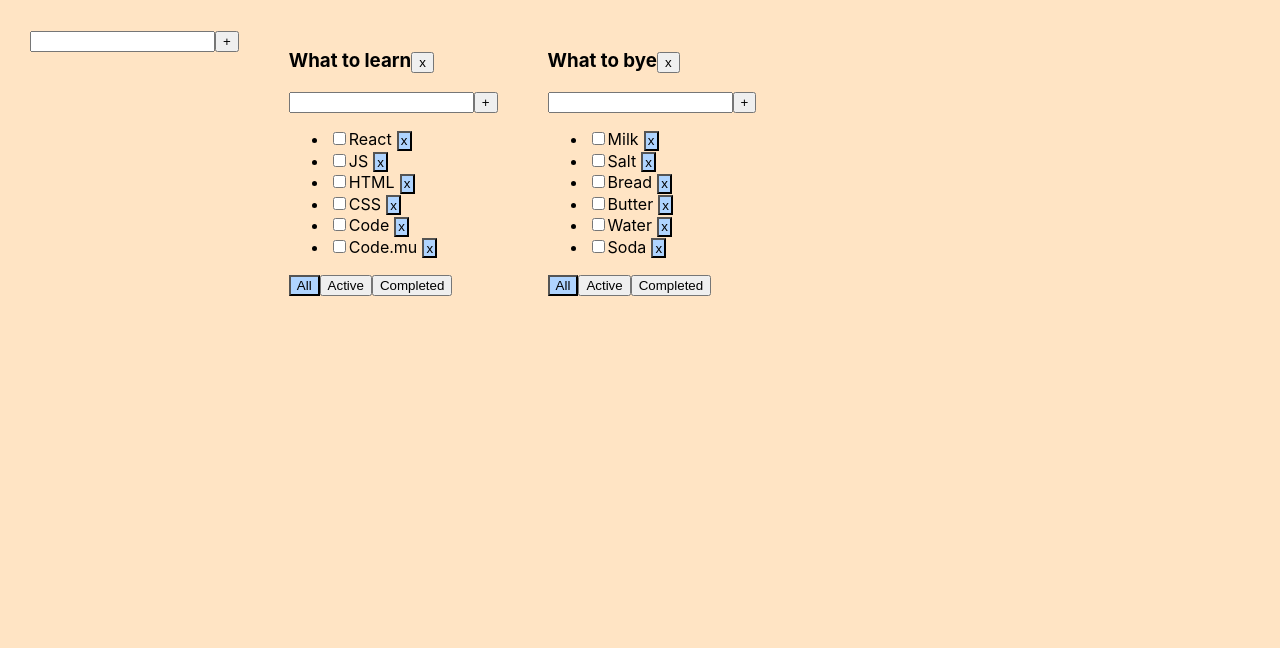
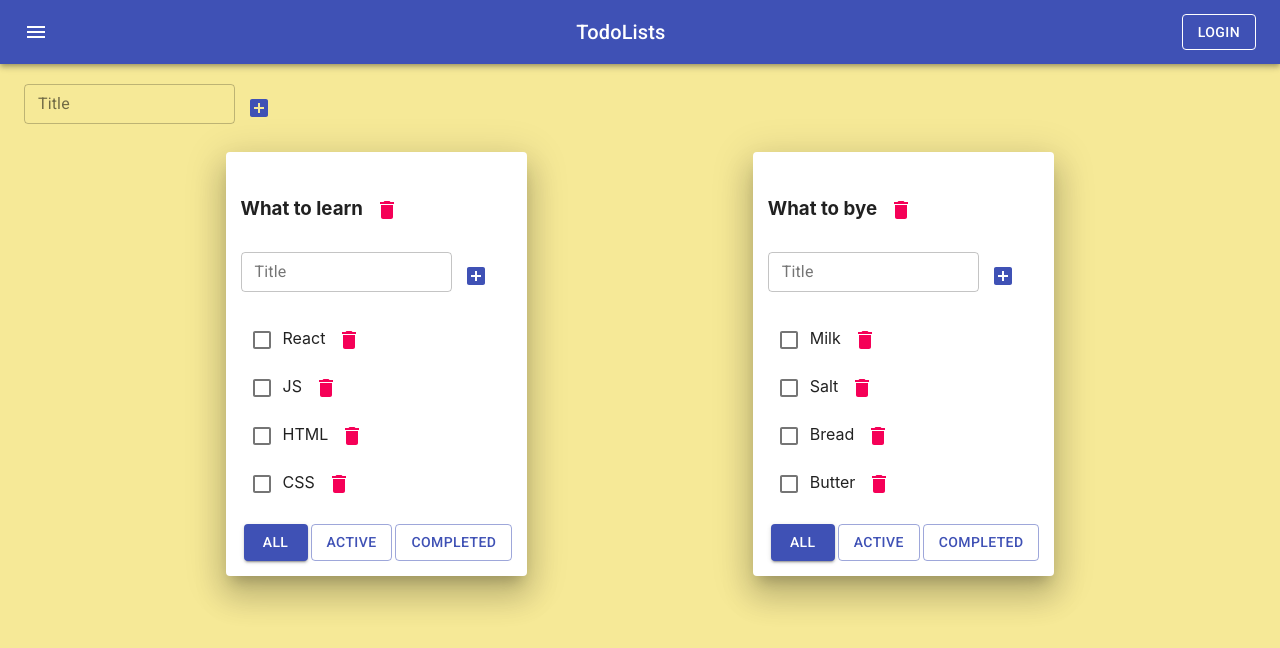
Before and after one commit to hrudkouski/todolist-ts, a React (Create React App) app: page / in a window 1280 px wide. Shown: the top 648 px of the page. Built offline with nearby package versions, Linux system fonts and the light colour scheme.

Commit message:
material-ui

```diff
--- a/package.json
+++ b/package.json
@@ -4,6 +4,8 @@
   "private": true,
   "homepage": "https://hrudkouski.github.io/todolist-ts",
   "dependencies": {
+    "@material-ui/core": "^4.11.4",
+    "@material-ui/icons": "^4.11.2",
     "@testing-library/jest-dom": "^4.2.4",
     "@testing-library/react": "^9.3.2",
     "@testing-library/user-event": "^7.1.2",
--- a/public/index.html
+++ b/public/index.html
@@ -2,6 +2,7 @@
 <html lang="en">
   <head>
     <meta charset="utf-8" />
+    <link rel="stylesheet" href="https://fonts.googleapis.com/css?family=Roboto:300,400,500,700&display=swap" />
     <link rel="icon" href="favicon.ico" />
     <meta name="viewport" content="width=device-width, initial-scale=1" />
     <meta name="theme-color" content="#000000" />
--- a/src/AddItemForm.tsx
+++ b/src/AddItemForm.tsx
@@ -1,4 +1,6 @@
 import React, {useState, KeyboardEvent, ChangeEvent} from "react";
+import {IconButton, TextField} from "@material-ui/core";
+import {AddBox} from "@material-ui/icons";
 
 export type AddItemFormType = {
     addItem: (title: string) => void
@@ -30,20 +32,23 @@
         setError(false);
     }
 
-    const errorMessage = error
-        ? <div className={'error-message'}>Title is required</div>
-        : null;
-
     return (
         <div>
-            <input
-                className={error ? 'error' : ''}
+            <TextField
+                size={'small'}
                 value={title}
                 onKeyPress={onKeyPressAddItem}
                 onChange={onChangeTitle}
+                error={error}
+                label={'Title'}
+                variant={"outlined"}
+                helperText={error && 'Title is required'}
             />
-            <button onClick={onClickAddItem}>+</button>
-            {errorMessage}
+            <IconButton
+                color={'primary'}
+                onClick={onClickAddItem}>
+                <AddBox/>
+            </IconButton>
         </div>
     )
 }
--- a/src/App.css
+++ b/src/App.css
@@ -1,11 +1,11 @@
-.App {
-    padding: 30px;
-    display: flex;
-}
+/*.App {*/
+/*    padding: 30px;*/
+/*    display: flex;*/
+/*}*/
 
-.App > div {
-    margin-right: 50px;
-}
+/*.App > div {*/
+/*    margin-right: 50px;*/
+/*}*/
 
 .error {
     border: red 2px solid;
@@ -38,5 +38,7 @@
 }
 
 body {
-    background-color: bisque;
+    background-color: #f6e997;
+    /*background-color: #17212B;*/
+    /*color: #F5F5F5;*/
 }
--- a/src/App.tsx
+++ b/src/App.tsx
@@ -3,6 +3,8 @@
 import {Todolist} from "./Todolist";
 import {v1} from 'uuid';
 import {AddItemForm} from "./AddItemForm";
+import {AppBar, Button, Container, Grid, IconButton, Paper, Toolbar, Typography} from "@material-ui/core";
+import {Menu} from "@material-ui/icons";
 
 export type TasksType = {
     id: string
@@ -38,16 +40,12 @@
             {id: v1(), title: 'JS', isDone: false},
             {id: v1(), title: 'HTML', isDone: false},
             {id: v1(), title: 'CSS', isDone: false},
-            {id: v1(), title: 'Code', isDone: false},
-            {id: v1(), title: 'Code.mu', isDone: false},
         ],
         [todoListID_2]: [
             {id: v1(), title: 'Milk', isDone: false},
             {id: v1(), title: 'Salt', isDone: false},
             {id: v1(), title: 'Bread', isDone: false},
             {id: v1(), title: 'Butter', isDone: false},
-            {id: v1(), title: 'Water', isDone: false},
-            {id: v1(), title: 'Soda', isDone: false},
         ]
     })
 
@@ -127,8 +125,9 @@
     const todoListsComponents = todoLists.map(tl => {
 
         return (
+            <Grid item key={tl.id}>
+                <Paper elevation={20} style={{padding: '15px'}}>
                     <Todolist
-                key={tl.id}
                         todoListID={tl.id}
                         deleteTodoList={deleteTodoList}
                         tasks={getTaskForTodoList(tl)}
@@ -141,14 +140,37 @@
                         changeFilter={changeFilter}
                         changeTodolistTitle={changeTodolistTitle}
                     />
+                </Paper>
+            </Grid>
         )
     })
 
     //UI:
     return (
         <div className="App">
+            <AppBar position={'static'}>
+                <Toolbar style={{justifyContent: 'space-between'}}>
+                    <IconButton edge="start" color="inherit" aria-label="menu">
+                        <Menu/>
+                    </IconButton>
+                    <Typography variant="h6">
+                        TodoLists
+                    </Typography>
+                    <Button
+                        variant={'outlined'}
+                        color="inherit">Login</Button>
+                </Toolbar>
+            </AppBar>
+            <Container fixed>
+                <Grid container style={{padding: '20px 0'}}>
                     <AddItemForm addItem={addTodoList}/>
+                </Grid>
+                <Grid
+                    container spacing={3}
+                    style={{justifyContent: 'space-evenly'}}>
                     {todoListsComponents}
+                </Grid>
+            </Container>
         </div>
     )
 }
--- a/src/EditableSpan.tsx
+++ b/src/EditableSpan.tsx
@@ -1,4 +1,5 @@
 import React, {useState, ChangeEvent} from "react";
+import {TextField} from "@material-ui/core";
 
 export type EditableSpanType = {
     title: string
@@ -24,7 +25,7 @@
 
     return (
         editMode
-            ? <input
+            ? <TextField
                 onChange={onChangeTitle}
                 value={title}
                 onBlur={offEditMode}
--- a/src/Todolist.tsx
+++ b/src/Todolist.tsx
@@ -2,6 +2,8 @@
 import {FilterValuesType, TasksType} from "./App";
 import {AddItemForm} from "./AddItemForm";
 import {EditableSpan} from "./EditableSpan";
+import {Button, Checkbox, IconButton} from "@material-ui/core";
+import {Delete} from "@material-ui/icons";
 
 type TodolistPropsType = {
     title: string
@@ -45,17 +47,17 @@
 
         return (
             <li key={t.id} className={t.isDone ? 'is-done' : ''}>
-                <input
+                <Checkbox
+                    checked={t.isDone}
                     onChange={onChangeHandler}
-                    type="checkbox"
-                    checked={t.isDone}/>
+                    color={'primary'}
+                />
                 <EditableSpan
                     changeTitle={changeTaskTitle}
                     title={t.title}/>
-                <button
-                    className='button-removed'
-                    onClick={removeTaskHandler}>x
-                </button>
+                <IconButton onClick={removeTaskHandler}>
+                    <Delete color="secondary"/>
+                </IconButton>
             </li>
         )
     });
@@ -68,21 +70,33 @@
                         title={props.title}
                         changeTitle={changeTodolistTitle}
                     />
-                    <button onClick={onClickDeleteTodoList}>x</button>
+                    <IconButton onClick={onClickDeleteTodoList}>
+                        <Delete color="secondary"/>
+                    </IconButton>
                 </h3>
                 <AddItemForm addItem={addTask}/>
-                <ul>
+                <ul style={{listStyle: 'none', paddingLeft: '0'}}>
                     {tasks}
                 </ul>
                 <div>
-                    <button className={filter === 'all' ? 'active-filter' : ''} onClick={onClickAllFilter}>All
-                    </button>
-                    <button className={filter === 'active' ? 'active-filter' : ''}
-                            onClick={onClickActiveFilter}>Active
-                    </button>
-                    <button className={filter === 'completed' ? 'active-filter' : ''}
-                            onClick={onClickCompletedFilter}>Completed
-                    </button>
+                    <Button
+                        style={{marginLeft: '3px'}}
+                        color={"primary"}
+                        variant={filter === 'all' ? 'contained' : 'outlined'}
+                        onClick={onClickAllFilter}>All
+                    </Button>
+                    <Button
+                        style={{marginLeft: '3px'}}
+                        color={"primary"}
+                        variant={filter === 'active' ? 'contained' : 'outlined'}
+                        onClick={onClickActiveFilter}>Active
+                    </Button>
+                    <Button
+                        style={{marginLeft: '3px'}}
+                        color={"primary"}
+                        variant={filter === 'completed' ? 'contained' : 'outlined'}
+                        onClick={onClickCompletedFilter}>Completed
+                    </Button>
                 </div>
             </div>
         </div>
```
Also changed, not shown: 1 other file (tests, documents, lock files or other folders). Lines whose indentation alone changed are shown as unchanged.
